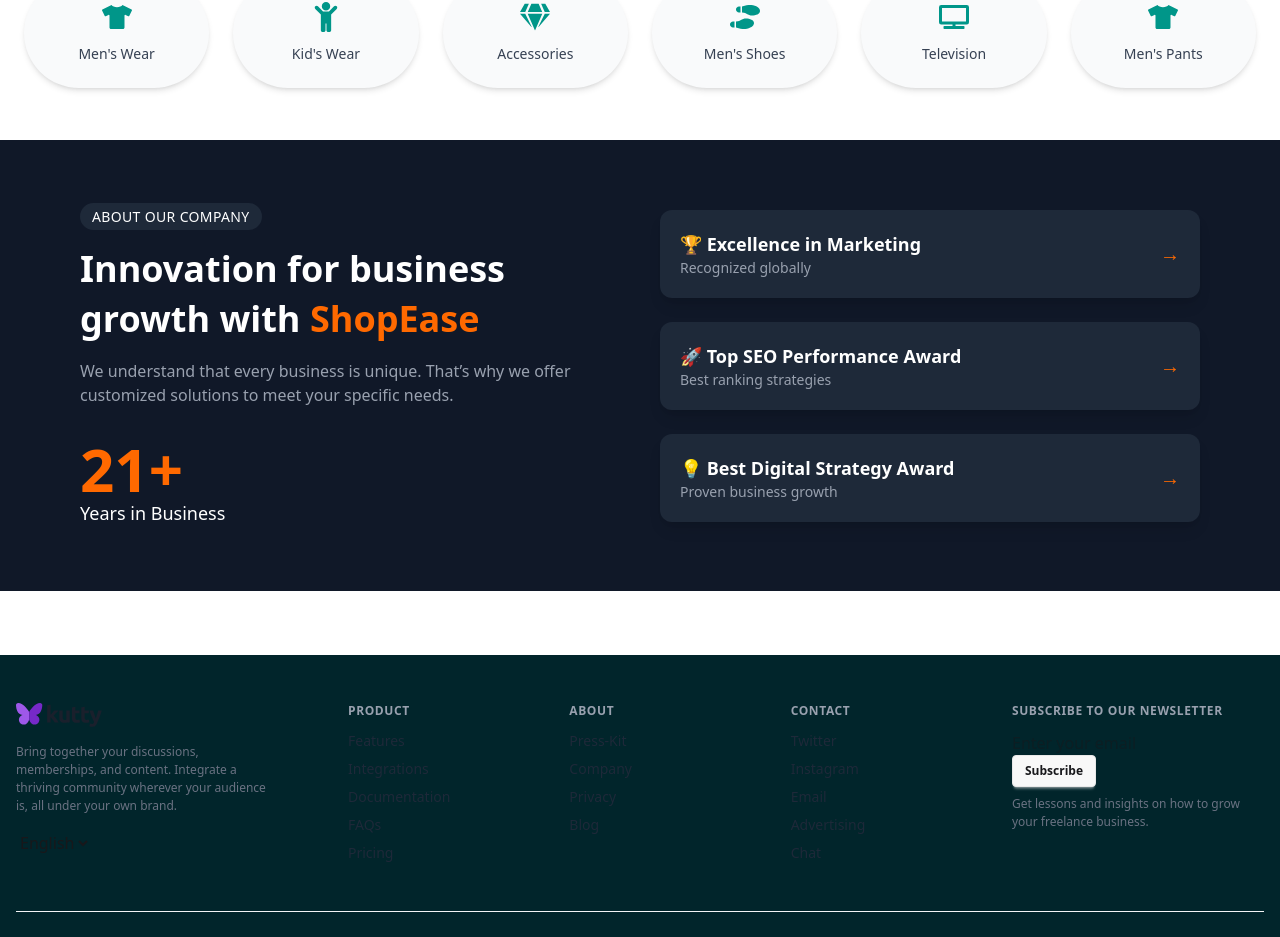
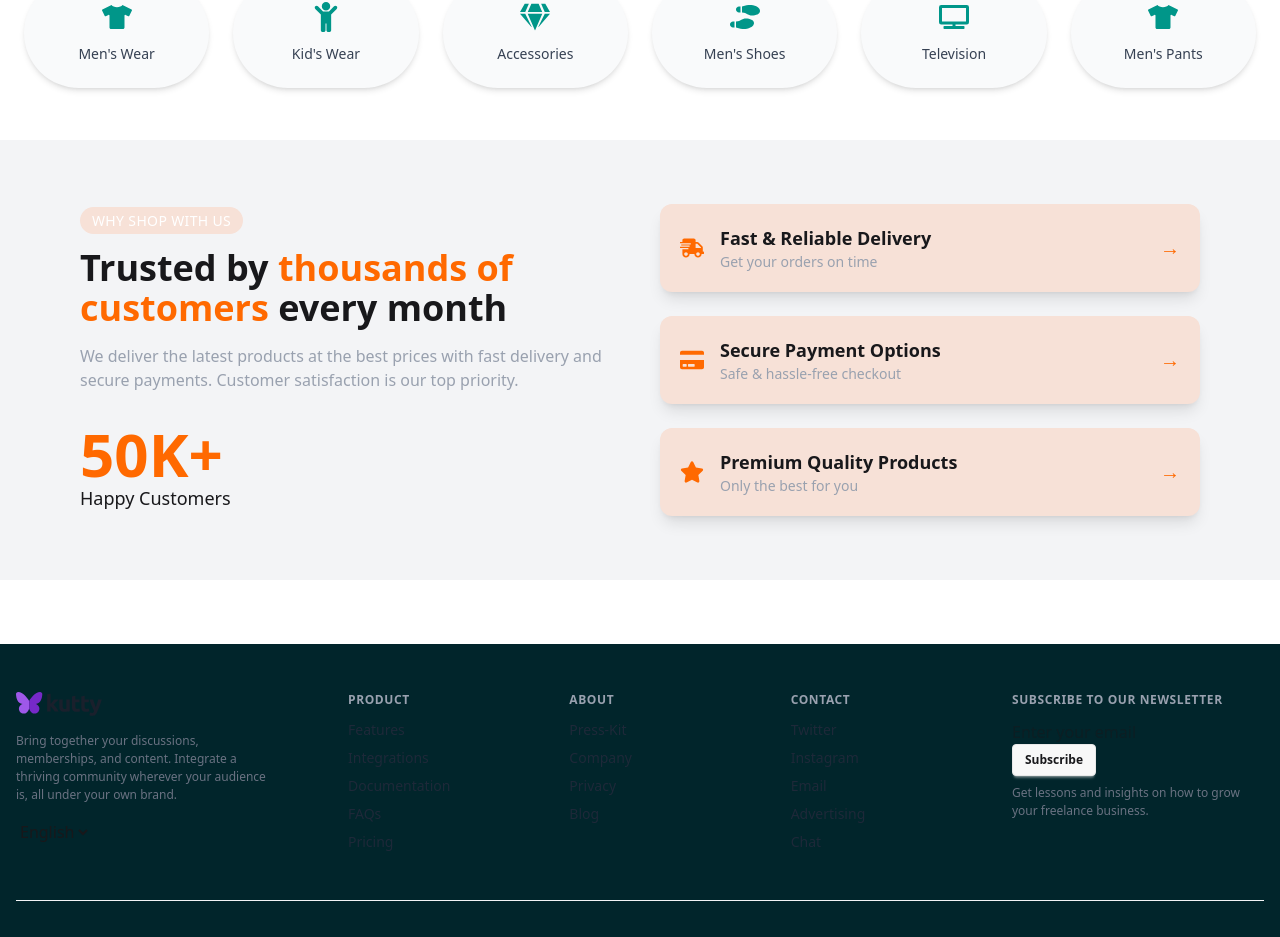
Before and after one commit to sihab176/ShopEase-web, a Next.js app: page / in a window 1280 px wide. Shown: the part 974-1911 px from the top of the page. Built offline with nearby package versions, Linux system fonts and the light colour scheme; no server answers; the database is empty.

Commit message:
WhyChooseUs section

```diff
--- a/src/components/WhyChooseUs.jsx
+++ b/src/components/WhyChooseUs.jsx
@@ -1,39 +1,48 @@
 import React from "react";
+
+import { FaShippingFast, FaCreditCard, FaStar } from "react-icons/fa";
 
 const WhyChooseUs = () => {
   return (
     <div>
-      <section className="bg-gray-900 text-white py-16 px-6 md:px-20">
+      <section className="bg-gray-100  py-16 px-6 md:px-20">
         <div className="max-w-6xl mx-auto grid md:grid-cols-2 gap-10 items-center">
           {/* Left Content */}
           <div>
-            <span className="text-sm tracking-wide uppercase bg-gray-800 px-3 py-1 rounded-full">
-              About Our Company
+            <span className="text-sm tracking-wide uppercase bg-[#f7e1d7] text-white px-3 py-1 rounded-full">
+              Why Shop With Us
             </span>
-            <h2 className="text-3xl md:text-4xl font-bold mt-4 leading-snug">
-              Innovation for business growth with{" "}
-              <span className="text-orange-500">ShopEase</span>
+            <h2 className="text-3xl md:text-4xl font-bold mt-4 ">
+              Trusted by{" "}
+              <span className="text-orange-500">thousands of customers</span>{" "}
+              every month
             </h2>
             <p className="text-gray-400 mt-4">
-              We understand that every business is unique. That’s why we offer
-              customized solutions to meet your specific needs.
+              We deliver the latest products at the best prices with fast
+              delivery and secure payments. Customer satisfaction is our top
+              priority.
             </p>
 
             <h3 className="text-5xl md:text-6xl font-bold text-orange-500 mt-8">
-              21+
+              50K+
             </h3>
-            <p className="text-lg font-medium">Years in Business</p>
+            <p className="text-lg font-medium">Happy Customers</p>
           </div>
 
           {/* Right Content */}
           <div className="space-y-6">
             {/* Card 1 */}
-            <div className="bg-gray-800 p-5 rounded-xl flex justify-between items-center shadow-lg hover:bg-gray-700 transition">
+            <div className="bg-[#f7e1d7] p-5 rounded-xl flex justify-between items-center shadow-lg hover:bg-[#f7e9c8] transition">
+              <div className="flex items-center gap-4">
+                <FaShippingFast className="text-orange-500 text-2xl" />
                 <div>
                   <h4 className="text-lg font-semibold">
-                  🏆 Excellence in Marketing
+                    Fast & Reliable Delivery
                   </h4>
-                <p className="text-sm text-gray-400">Recognized globally</p>
+                  <p className="text-sm text-gray-400">
+                    Get your orders on time
+                  </p>
+                </div>
               </div>
               <button className="text-orange-500 font-bold text-xl">
                 &rarr;
@@ -41,12 +50,17 @@
             </div>
 
             {/* Card 2 */}
-            <div className="bg-gray-800 p-5 rounded-xl flex justify-between items-center shadow-lg hover:bg-gray-700 transition">
+            <div className="bg-[#f7e1d7] p-5 rounded-xl flex justify-between items-center shadow-lg hover:bg-[#faedcd] transition">
+              <div className="flex items-center gap-4">
+                <FaCreditCard className="text-orange-500 text-2xl" />
                 <div>
                   <h4 className="text-lg font-semibold">
-                  🚀 Top SEO Performance Award
+                    Secure Payment Options
                   </h4>
-                <p className="text-sm text-gray-400">Best ranking strategies</p>
+                  <p className="text-sm text-gray-400">
+                    Safe & hassle-free checkout
+                  </p>
+                </div>
               </div>
               <button className="text-orange-500 font-bold text-xl">
                 &rarr;
@@ -54,12 +68,15 @@
             </div>
 
             {/* Card 3 */}
-            <div className="bg-gray-800 p-5 rounded-xl flex justify-between items-center shadow-lg hover:bg-gray-700 transition">
+            <div className="bg-[#f7e1d7] p-5 rounded-xl flex justify-between items-center shadow-lg hover:bg-[#faedcd] transition">
+              <div className="flex items-center gap-4">
+                <FaStar className="text-orange-500 text-2xl" />
                 <div>
                   <h4 className="text-lg font-semibold">
-                  💡 Best Digital Strategy Award
+                    Premium Quality Products
                   </h4>
-                <p className="text-sm text-gray-400">Proven business growth</p>
+                  <p className="text-sm text-gray-400">Only the best for you</p>
+                </div>
               </div>
               <button className="text-orange-500 font-bold text-xl">
                 &rarr;
```
Lines whose indentation alone changed are shown as unchanged.
